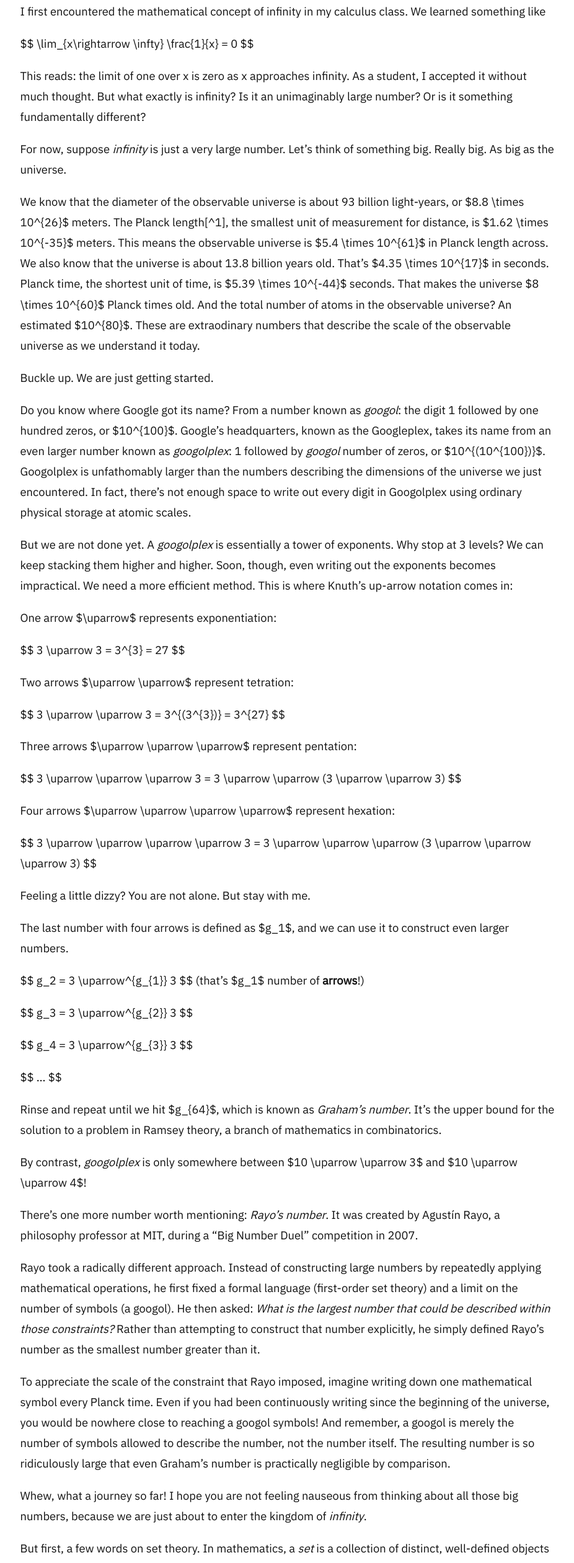
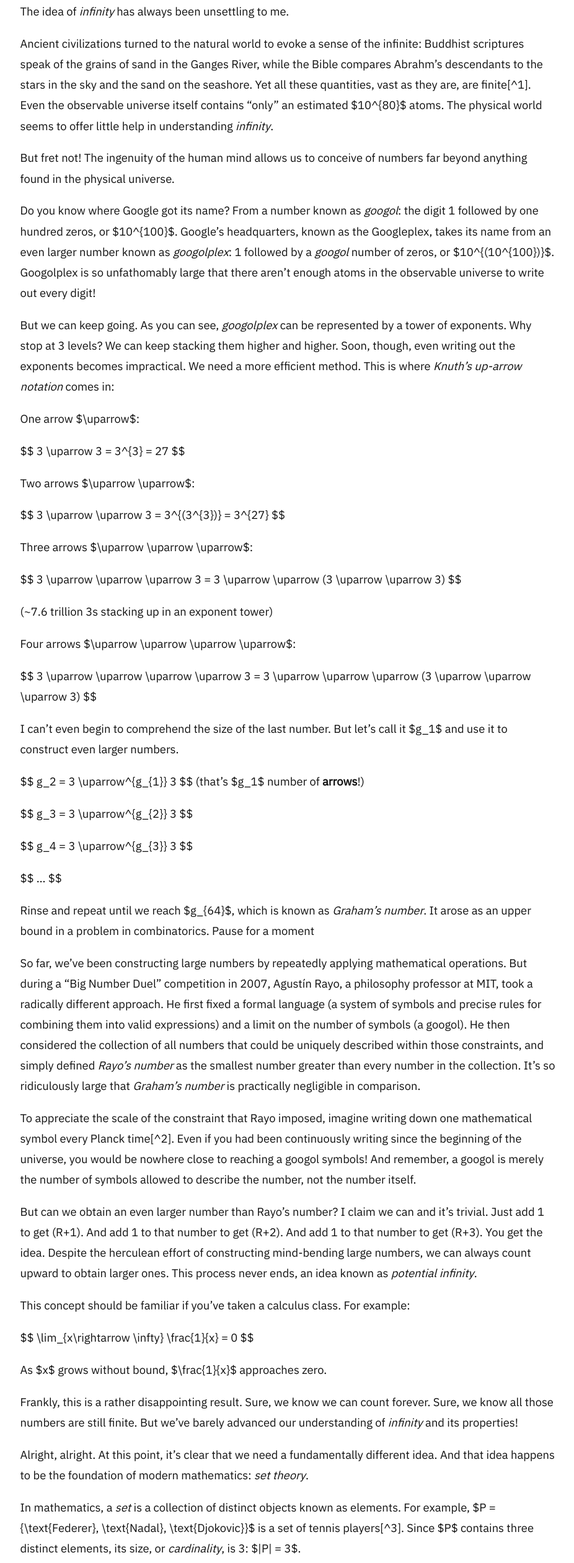
Before and after one commit to gatescao86/gatescao.com, an Astro site: page /essays/on-infinity in a window 1280 px wide. Shown: the part 174-2695 px from the top of the page at 62% size, without its empty margins (297-1223 px from the left). Built offline with nearby package versions, Linux system fonts and the light colour scheme; Astro itself is replaced by a stand-in of ours.

Commit message:
Rewrite On Infinity to lead from large numbers into potential infinity and set theory.
Co-authored-by: Cursor <cursoragent@cursor.com>

```diff
--- a/src/content/essays/on-infinity.md
+++ b/src/content/essays/on-infinity.md
@@ -3,51 +3,43 @@ title: On Infinity
 pubDate: 2026-10-30
 ---
 
-I first encountered the mathematical concept of infinity in my calculus class. We learned something like
+The idea of *infinity* has always been unsettling to me.
 
-$$
-\lim_{x\rightarrow \infty} \frac{1}{x} = 0
-$$
+Ancient civilizations turned to the natural world to evoke a sense of the infinite: Buddhist scriptures speak of the grains of sand in the Ganges River, while the Bible compares Abrahm's descendants to the stars in the sky and the sand on the seashore. Yet all these quantities, vast as they are, are finite[^1]. Even the observable universe itself contains "only" an estimated $10^{80}$ atoms. The physical world seems to offer little help in understanding *infinity*.
 
-This reads: the limit of one over x is zero as x approaches infinity. As a student, I accepted it without much thought. But what exactly is infinity? Is it an unimaginably large number? Or is it something fundamentally different?
+But fret not! The ingenuity of the human mind allows us to conceive of numbers far beyond anything found in the physical universe.
 
-For now, suppose *infinity* is just a very large number. Let's think of something big. Really big. As big as the universe.
+Do you know where Google got its name? From a number known as *googol*: the digit 1 followed by one hundred zeros, or $10^{100}$. Google’s headquarters, known as the Googleplex, takes its name from an even larger number known as *googolplex*: 1 followed by a *googol* number of zeros, or $10^{(10^{100})}$. Googolplex is so unfathomably large that there aren't enough atoms in the observable universe to write out every digit!
 
-We know that the diameter of the observable universe is about 93 billion light-years, or $8.8 \times 10^{26}$ meters. The Planck length[^1], the smallest unit of measurement for distance, is $1.62 \times 10^{-35}$ meters. This means the observable universe is $5.4 \times 10^{61}$ in Planck length across. We also know that the universe is about 13.8 billion years old. That's $4.35 \times 10^{17}$ in seconds. Planck time, the shortest unit of time, is $5.39 \times 10^{-44}$ seconds. That makes the universe $8 \times 10^{60}$ Planck times old. And the total number of atoms in the observable universe? An estimated $10^{80}$. These are extraodinary numbers that describe the scale of the observable universe as we understand it today.
+But we can keep going. As you can see, *googolplex* can be represented by a tower of exponents. Why stop at 3 levels? We can keep stacking them higher and higher. Soon, though, even writing out the exponents becomes impractical. We need a more efficient method. This is where *Knuth's up-arrow notation* comes in:
 
-Buckle up. We are just getting started.
-
-Do you know where Google got its name? From a number known as *googol*: the digit 1 followed by one hundred zeros, or $10^{100}$. Google’s headquarters, known as the Googleplex, takes its name from an even larger number known as *googolplex*: 1 followed by *googol* number of zeros, or $10^{(10^{100})}$. Googolplex is unfathomably larger than the numbers describing the dimensions of the universe we just encountered. In fact, there's not enough space to write out every digit in Googolplex using ordinary physical storage at atomic scales.
-
-But we are not done yet. A *googolplex* is essentially a tower of exponents. Why stop at 3 levels? We can keep stacking them higher and higher. Soon, though, even writing out the exponents becomes impractical. We need a more efficient method. This is where Knuth's up-arrow notation comes in:
-
-One arrow $\uparrow$ represents exponentiation:
+One arrow $\uparrow$:
 
 $$
 3 \uparrow 3 = 3^{3} = 27
 $$
 
-Two arrows $\uparrow \uparrow$ represent tetration:
+Two arrows $\uparrow \uparrow$:
 
 $$
 3 \uparrow \uparrow 3 = 3^{(3^{3})} = 3^{27}
 $$
 
-Three arrows $\uparrow \uparrow \uparrow$ represent pentation:
+Three arrows $\uparrow \uparrow \uparrow$:
 
 $$
 3 \uparrow \uparrow \uparrow 3 = 3 \uparrow \uparrow (3 \uparrow \uparrow 3)
 $$
 
-Four arrows $\uparrow \uparrow \uparrow \uparrow$ represent hexation:
+(~7.6 trillion 3s stacking up in an exponent tower)
+
+Four arrows $\uparrow \uparrow \uparrow \uparrow$:
 
 $$
 3 \uparrow \uparrow \uparrow \uparrow 3 = 3 \uparrow \uparrow \uparrow (3 \uparrow \uparrow \uparrow 3)
 $$
 
-Feeling a little dizzy? You are not alone. But stay with me.
-
-The last number with four arrows is defined as $g_1$, and we can use it to construct even larger numbers.
+I can't even begin to comprehend the size of the last number. But let's call it $g_1$ and use it to construct even larger numbers.
 
 $$
 g_2 = 3 \uparrow^{g_{1}} 3
@@ -66,33 +58,41 @@ $$
 ...
 $$
 
-Rinse and repeat until we hit $g_{64}$, which is known as *Graham’s number*. It's the upper bound for the solution to a problem in Ramsey theory, a branch of mathematics in combinatorics.
+Rinse and repeat until we reach $g_{64}$, which is known as *Graham’s number*. It arose as an upper bound in a problem in combinatorics. Pause for a moment
 
-By contrast, *googolplex* is only somewhere between $10 \uparrow \uparrow 3$ and $10 \uparrow \uparrow 4$!
+So far, we've been constructing large numbers by repeatedly applying mathematical operations. But during a "Big Number Duel" competition in 2007, Agustín Rayo, a philosophy professor at MIT, took a radically different approach. He first fixed a formal language (a system of symbols and precise rules for combining them into valid expressions) and a limit on the number of symbols (a googol). He then considered the collection of all numbers that could be uniquely described within those constraints, and simply defined *Rayo's number* as the smallest number greater than every number in the collection. It's so ridiculously large that *Graham's number* is practically negligible in comparison.
 
-There's one more number worth mentioning: *Rayo's number*. It was created by Agustín Rayo, a philosophy professor at MIT, during a "Big Number Duel" competition in 2007.
+To appreciate the scale of the constraint that Rayo imposed, imagine writing down one mathematical symbol every Planck time[^2]. Even if you had been continuously writing since the beginning of the universe, you would be nowhere close to reaching a googol symbols! And remember, a googol is merely the number of symbols allowed to describe the number, not the number itself.
 
-Rayo took a radically different approach. Instead of constructing large numbers by repeatedly applying mathematical operations, he first fixed a formal language (first-order set theory) and a limit on the number of symbols (a googol). He then asked: *What is the largest number that could be described within those constraints?* Rather than attempting to construct that number explicitly, he simply defined Rayo's number as the smallest number greater than it.
+But can we obtain an even larger number than Rayo's number? I claim we can and it's trivial. Just add 1 to get (R+1). And add 1 to that number to get (R+2). And add 1 to that number to get (R+3). You get the idea. Despite the herculean effort of constructing mind-bending large numbers, we can always count upward to obtain larger ones. This process never ends, an idea known as *potential infinity*.
 
-To appreciate the scale of the constraint that Rayo imposed, imagine writing down one mathematical symbol every Planck time. Even if you had been continuously writing since the beginning of the universe, you would be nowhere close to reaching a googol symbols! And remember, a googol is merely the number of symbols allowed to describe the number, not the number itself. The resulting number is so ridiculously large that even Graham's number is practically negligible by comparison.
-
-Whew, what a journey so far! I hope you are not feeling nauseous from thinking about all those big numbers, because we are just about to enter the kingdom of *infinity*.
-
-But first, a few words on set theory. In mathematics, a *set* is a collection of distinct, well-defined objects known as elements or members. By *well-defined*, we mean there's an objective rule that allows us to unambiguously determine whether an object belongs to a set.
-
-For example, $P = \{\text{Federer}, \text{Nadal}, \text{Djokovic}\}$ is a set of tennis players[^1]. Since $P$ contains three distinct elements, its size, or *cardinality* is 3: $|P| = 3$
-
-Now consider the set of all natural numbers $\mathbb{N}$:
+This concept should be familiar if you've taken a calculus class. For example:
 
 $$
-\mathbb{N} = \{1,2,3,4,5 ...\}
+\lim_{x\rightarrow \infty} \frac{1}{x} = 0
 $$
 
-This set contains all the mind-bogglingly large numbers we've discussed so far. But can we obtain an even larger number than say, Rayo's number? I claim we can and it's trivial. Just add 1 to get R + 1. And add 1 to that number to get R + 2. And add 1 to that number to get R + 3. We can go on forever. Yet, $\mathbb{N}$ contains all of these numbers because they are finite, natural numbers. What does that tell us about the *cardinality* of $\mathbb{N}$? It's infinite! The mathematician Georg Cantor (1845-1918) called this cardinality $\aleph_0$. At this point, one thing should be clear: *infinity* is not just a very large number, but something fundamentally different.
+As $x$ grows without bound, $\frac{1}{x}$ approaches zero.
 
-You may have noticed we have only talked about natural numbers so far. How about the set of all integers $\mathbb{Z}$ and the set of all rational numbers $\mathbb{Q}$ (i.e., numbers that can be written in the form of fractions)?
+Frankly, this is a rather disappointing result. Sure, we know we can count forever. Sure, we know all those numbers are still finite. But we've barely advanced our understanding of *infinity* and its properties!
 
-It's easy to see $\mathbb{N} \subseteq \mathbb{Z} \subseteq \mathbb{Q}$, but I claim that they all have the same cardinality $\aleph_0$. How's this possible? Cantor's brilliant insight is that two sets have the same cardinality if their elements can be put into a *one-to-one correspondence*.
+Alright, alright. At this point, it's clear that we need a fundamentally different idea. And that idea happens to be the foundation of modern mathematics: *set theory*.
+
+In mathematics, a *set* is a collection of distinct objects known as elements. For example, $P = \{\text{Federer}, \text{Nadal}, \text{Djokovic}\}$ is a set of tennis players[^3]. Since $P$ contains three distinct elements, its size, or *cardinality*, is 3: $|P| = 3$.
+
+Now, can we define a set that contains every natural number, however large? Why not! Let's call this set $\mathbb{N}$:
+
+$$
+\mathbb{N} = \{1,2,3,4,5, ...\}
+$$
+
+Notice what we've done here. Unlike the set of tennis players, $\mathbb{N}$ has no last element. Yet we are treating it as a single, completed collection. What does that tell us about the *cardinality* of $\mathbb{N}$? It's infinite! The mathematician Georg Cantor (1845-1918) called this cardinality $\aleph_0$ (aleph-null)[^4].
+
+Similarly, we can define $\mathbb{Z}$ as the set of all *integers* and $\mathbb{Q}$ as the set of all *rational numbers* (i.e., numbers that can be written in the form of fraction). It's easy to see that $\mathbb{Z}$ includes all elements in $\mathbb{N}$, and $\mathbb{Q}$ includes all elements in both $\mathbb{N}$ and $\mathbb{Z}$. In other words, $\mathbb{Z}$ is a subset of $\mathbb{Q}$, and $\mathbb{N}$ is a subset of both $\mathbb{Z}$ and $\mathbb{Q}$. We can write out these relationships as $\mathbb{N} \subset \mathbb{Z} \subset \mathbb{Q}$, where $\subset$ is the symbol for *is subset of*.
+
+Here comes the question: What are the cardinalities of $\mathbb{Z}$ and $\mathbb{Q}$?
+
+The answer is $\aleph_0$! How's this possible? Cantor's brilliant insight is that two sets have the same cardinality if their elements can be put into a *one-to-one correspondence*.
 
 Suppose we define a set $P^{*} = \{\text{Mirka}, \text{Xisca}, \text{Jelena}\}$. We can pair off the elements in $P$ and $P^{*}$:
 
@@ -104,7 +104,7 @@ Djokovic $\rightarrow$ Jelena
 
 And conclude $|P| = |P^*|$.
 
-Likewise, we can list the integers in the following sequence:
+Likewise, we can arrange the integers in the following sequence:
 
 $$
 \mathbb{Z} = \{0,1,-1,2,-2,3,-3 ...\}
@@ -124,11 +124,13 @@ $5 \rightarrow -2$
 
 $...$
 
-
+The point is, every natural number can be paired with an integer, and every integer appears somewhere in the sequence. Therefore, $|\mathbb{N}|$ = $|\mathbb{Z}|$ = $\aleph_0$.
 
 Proof that $|\mathbb{Q}| = \aleph_0$
 
-Suppose the real numbers between 0 and 1 can be completely listed in a sequence and put into a one-to-one correspondence with every natural number. For example:
+There are also *irrational numbers*, such as $\pi$ and $\sqrt{2}$, that cannot be expressed as ratios of two integers. Together with all rational numbers, they form the set of *real numbers*, denoted by $\mathbb{R}$. Equivalently, real numbers can be represented as points on a continuous number line. So $\mathbb{N} \subset \mathbb{Z} \subset \mathbb{Q} \subset \mathbb{R}$.
+
+Is the cardinality of $\mathbb{R}$ also $\aleph_0$? Let's find out.  Suppose the real numbers between 0 and 1 can be completely listed in a sequence and put into a one-to-one correspondence with every natural number. For example:
 
 $1 \rightarrow 0.\mathbf{2}9583...$
 
@@ -164,17 +166,22 @@ Is $x$ the third number in the list? No, because it differs in the 3rd decimal p
 
 Clearly, $x$ is not in the list. But wait a second. Didn't we assume our list is complete and contains *all* real numbers between 0 and 1? The contradiction means our assumption must be false. This is Cantor's diagonal argument and it has an astonishing implication - *infinity* has different sizes! $|\mathbb{R}|$ is strictly larger than $|\mathbb{N}|$ and is *uncountable* because any proposed complete enumeration of the real numbers must miss at least one number.
 
-Another way of defining infinity is ordinals. $\omega$
+$2^{\aleph_0}$
+
+Since we are treating $|\mathbb{N}|$ as a single mathematical object,  $\omega$
 
 Mention there are infinite number of infinities (do we need to go into the proof using power sets?)
 
-$2^{\aleph_0}$
+
 
 How can the human mind, made up of , construct that the physical universe cannot represent?
 
 This raises a deeper question: Does mathematics exist independently of physical reality? Or is it a human invention, a game of symbols and logic governed by rules we made up?
 
+Reflect on what this reveals about mathematics—that it is not just about calculating numbers, but about building consistent logical worlds that go beyond physical limits.
 
-[^1]: Planck units \
-[^1]: In math, tree is a graph \
-[^1]: Yes, I'm a huge tennis fan.
+
+[^1]: There are rougly $10^{15}$ grains of sand in the Ganges River and $10^{25}$ stars in the universe. \
+[^2]: Planck time ($5.39 \times 10^{-44}$ seconds) is a fundamental timescale in physics, below which our current understanding of general relativity and quantum mechanics breaks down. \
+[^3]: Yes I'm a big tennis fan. \
+[^4]: $\aleph$ is the first letter in the Hebrew alphabet.
```
